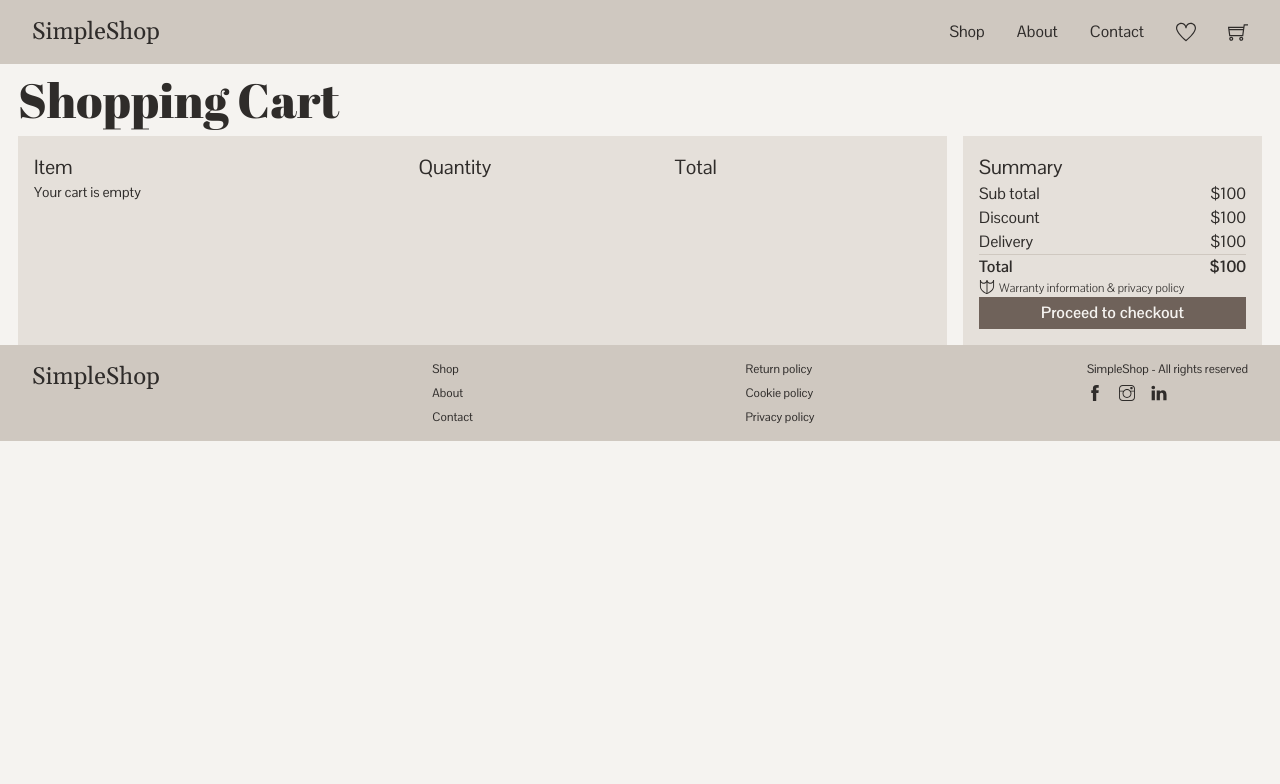
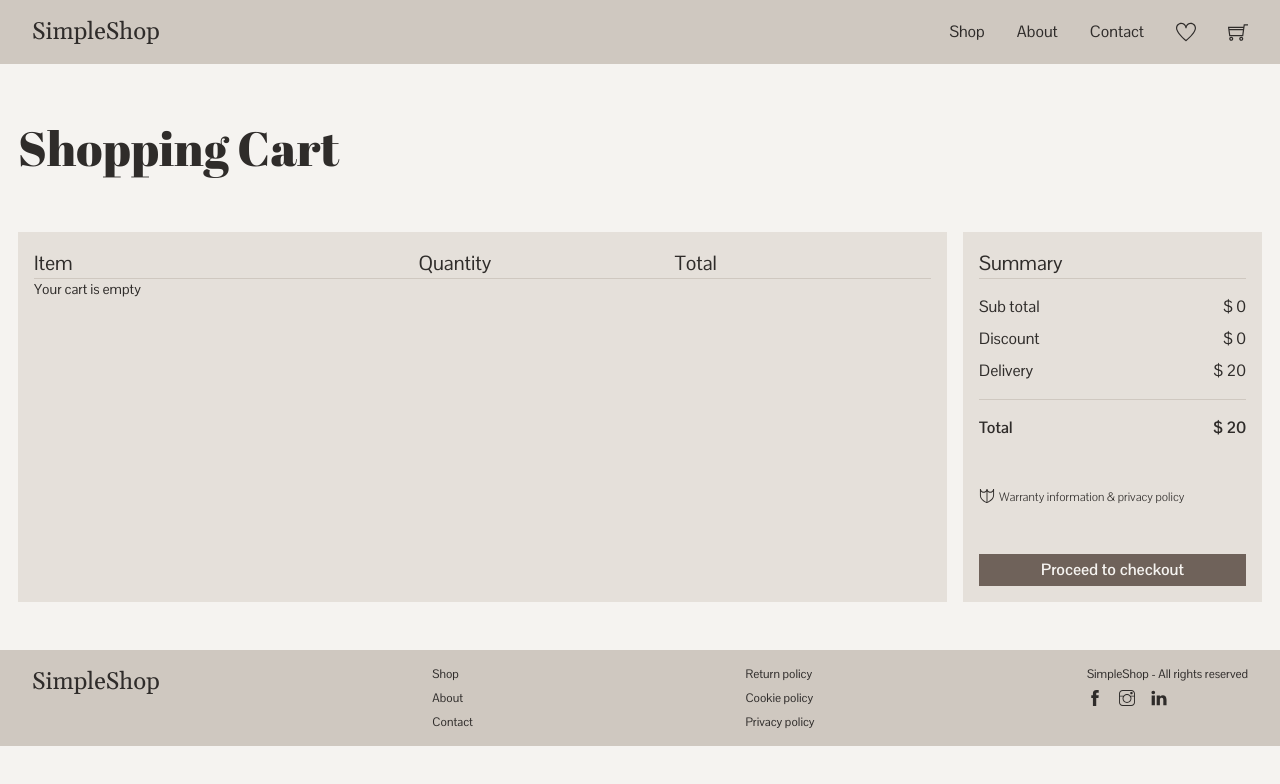
Before and after one commit to Frontend-3-sem/simpelshop, a Next.js app: page /checkout in a window 1280 px wide. Shown: the top 784 px of the page. Built offline with nearby package versions, Linux system fonts and the light colour scheme.

Commit message:
cart styling, dynamic cart summary

```diff
--- a/src/app/(routes)/checkout/page.js
+++ b/src/app/(routes)/checkout/page.js
@@ -1,41 +1,24 @@
 import { TfiShield } from "react-icons/tfi";
 import CartList from "@/app/components/CartList";
 import Button from "@/app/components/Button";
-import CartItem from "@/app/components/CartItem";
+import CartSummary from "@/app/components/CartSummary";
 export default async function Checkout() {
   return (
     <>
-      <h1>Shopping Cart</h1>
-      <section className="grid grid-cols-4 gap-4">
+      <h1 className="my-12">Shopping Cart</h1>
+      <section className="grid grid-cols-4 gap-4 mb-12">
         <div className="col-span-3 bg-surface p-4">
-          <div className="grid grid-cols-7">
+          <div className="grid grid-cols-7 border-b border-accentLight">
             <h4 className="col-span-3">Item</h4>
             <h4 className="col-span-2">Quantity</h4>
             <h4 className="col-span-2">Total</h4>
           </div>
           <CartList />
         </div>
-        <div className="bg-surface p-4">
-          <h4>Summary</h4>
-          <dl>
-            <div className="flex justify-between">
-              <dt>Sub total</dt>
-              <dd>$100</dd>
-            </div>
-            <div className="flex justify-between">
-              <dt>Discount</dt>
-              <dd>$100</dd>
-            </div>
-            <div className="flex justify-between">
-              <dt>Delivery</dt>
-              <dd>$100</dd>
-            </div>
-            <div className="flex justify-between border-t border-accentLight">
-              <dt className="font-bold">Total</dt>
-              <dd className="font-bold">$100</dd>
-            </div>
-          </dl>
-          <div className="flex gap-1">
+        <div className="bg-surface p-4 h-fit">
+          <h4 className="border-b border-accentLight mb-4">Summary</h4>
+          <CartSummary />
+          <div className="flex gap-1 mb-12">
             <TfiShield />
             <p className="subtle">Warranty information & privacy policy</p>
           </div>
@@ -45,17 +28,3 @@ export default async function Checkout() {
     </>
   );
 }
-
-const FetchCart = async () => {
-  const url = `https://dummyjson.com/products/category/furniture?limit=1`;
-
-  const response = await fetch(url);
-  const { products } = await response.json();
-  return (
-    <div>
-      {products.map((product) => (
-        <CartItem key={product.id} product={product} />
-      ))}
-    </div>
-  );
-};
--- a/src/app/components/CartList.jsx
+++ b/src/app/components/CartList.jsx
@@ -3,17 +3,20 @@ import useStore from "@/store/cart";
 import CartItem from "./CartItem";
 const CartList = () => {
   const cart = useStore((state) => state.cart);
+
   if (cart.length === 0) return <p>Your cart is empty</p>;
   return (
     <>
-      <p>Antal varer: {cart.length}</p>
       <div>
         {cart.map((product) => (
           <CartItem
+            key={product.id}
             src={product.images[0]}
             title={product.title}
             category={product.category}
             price={product.price}
+            discountPercentage={product.discountPercentage}
+            product={product}
           />
         ))}
       </div>
--- /dev/null
+++ b/src/app/components/CartSummary.jsx
@@ -0,0 +1,50 @@
+"use client";
+import useStore from "@/store/cart";
+const CartSummary = () => {
+  // Utils
+  const cart = useStore((state) => state.cart);
+  const pluck = (arr, key) => arr.map((i) => i[key]);
+  // Price
+  const prices = pluck(cart, "price");
+  let priceSum = 0;
+  prices.forEach((price) => {
+    priceSum += price;
+  });
+  //  Discount
+  const discounts = cart.map((product) => {
+    return (product.price * product.discountPercentage) / 100;
+  });
+  let discountSum = 0;
+  discounts.forEach((discount) => {
+    discountSum += discount;
+  });
+  // Delivery
+  const deliverySum = 20;
+
+  return (
+    <>
+      <dl>
+        <div className="flex justify-between mb-2">
+          <dt>Sub total</dt>
+          <dd>$ {Math.round(priceSum)}</dd>
+        </div>
+        <div className="flex justify-between mb-2">
+          <dt>Discount</dt>
+          <dd>$ {Math.round(discountSum)}</dd>
+        </div>
+        <div className="flex justify-between mb-4">
+          <dt>Delivery</dt>
+          <dd>$ {deliverySum}</dd>
+        </div>
+        <div className="flex justify-between border-t border-accentLight pt-4 mb-12">
+          <dt className="font-bold">Total</dt>
+          <dd className="font-bold">
+            $ {Math.round(priceSum + deliverySum - discountSum)}
+          </dd>
+        </div>
+      </dl>
+    </>
+  );
+};
+
+export default CartSummary;
--- a/src/app/components/Header.jsx
+++ b/src/app/components/Header.jsx
@@ -1,20 +1,25 @@
 import Logo from "./Logo";
+import Link from "next/link";
 import { TfiHeart } from "react-icons/tfi";
 import { TfiShoppingCart } from "react-icons/tfi";
 const Header = () => {
   return (
     <>
       <div className="bg-accentLight flex justify-between px-8 py-4">
-        <Logo />
+        <Link href={`/`}>
+          <Logo />
+        </Link>
         <div className="flex">
           <nav className="flex gap-8 items-center">
-            <a href="/">Shop</a>
+            <Link href={`/listview`}>Shop</Link>
             <a href="/">About</a>
             <a href="/">Contact</a>
           </nav>
           <div className="flex gap-8 items-center pl-8">
             <TfiHeart className="h-5 w-auto cursor-pointer fill-text" />
-            <TfiShoppingCart className="h-5 w-auto cursor-pointer fill-text" />
+            <Link href={`/checkout`}>
+              <TfiShoppingCart className="h-5 w-auto cursor-pointer fill-text" />
+            </Link>
           </div>
         </div>
       </div>
--- a/src/store/cart.jsx
+++ b/src/store/cart.jsx
@@ -6,7 +6,6 @@ const useStore = create(
     (set, get) => ({
       cart: [],
       toggleCart: (product) => {
-        console.log("Product:", product);
         const currentCart = get().cart;
         const itemExists = currentCart.some((item) => item.id === product.id);
 
@@ -15,7 +14,6 @@ const useStore = create(
             ? currentCart.filter((item) => item.id !== product.id)
             : [...currentCart, product],
         });
-        console.log("Updated favorites:", get().cart);
       },
     }),
     {
```
Also changed, not shown: src/app/components/Card.jsx (+13 -4 lines), src/app/components/CartItem.jsx (+36 -12 lines).
